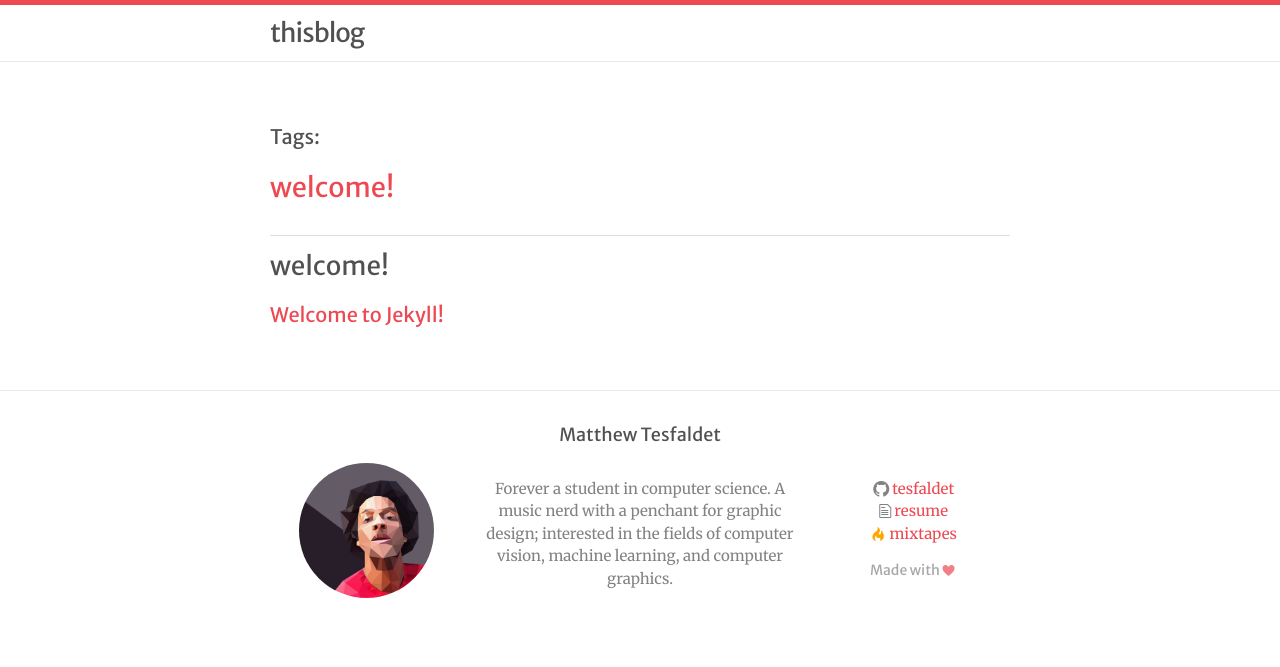
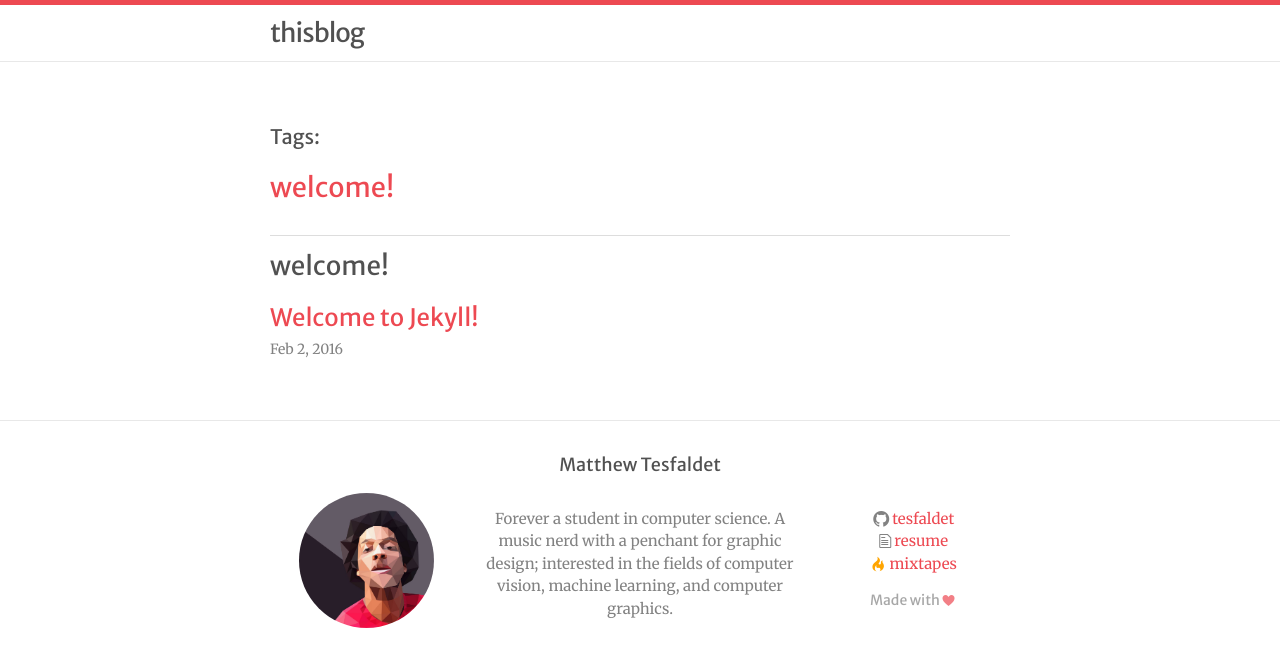
Before and after one commit to tesfaldet/blog, a Jekyll site: the page built from tags.html, in a window 1280 px wide. Shown: the top 667 px of the page. Built offline with Jekyll 4.4.1, drawn with Linux system fonts in a browser that asks for light colours.

Commit message:
Fixed categories/tags formatting. Added date info.

```diff
--- a/tags.html
+++ b/tags.html
@@ -5,7 +5,7 @@
 <h4>Tags:</h4>
 <ul class="tag-cloud">
 {% for tag in site.tags %}
-  <li style="font-size: {{ tag | last | size | times: 100 | divided_by: site.tags.size | plus: 70  }}%">
+  <li style="font-size: {{ tag | last | size | times: 100 | divided_by: site.tags.size | plus: 70 }}%">
     <a href="#{{ tag | first | slugize }}">
       {{ tag | first }}
     </a>
@@ -19,11 +19,14 @@
     {% capture tag_name %}{{ tag | first }}{% endcapture %}
     <h3 id="#{{ tag_name | slugize }}">{{ tag_name }}</h3>
     <a name="{{ tag_name | slugize }}"></a>
-    {% for post in site.tags[tag_name] %}
-	    <article class="archive-item">
-	      <h4><a href="{{ root_url }}{{ post.url }}">{{post.title}}</a></h4>
-	    </article>
-    {% endfor %}
+		<ul class="post-list">
+			{% for post in site.tags[tag_name] %}
+				<li>
+					<h2><a class="post-link" href="{{ post.url | prepend: site.baseurl }}">{{ post.title }}</a></h2>
+					<span class="post-meta">{{ post.date | date: "%b %-d, %Y" }}</span>
+				</li>
+			{% endfor %}
+		</ul>
   </div>
 {% endfor %}
 </div>
```
Also changed, not shown: categories.html (+10 -7 lines).
